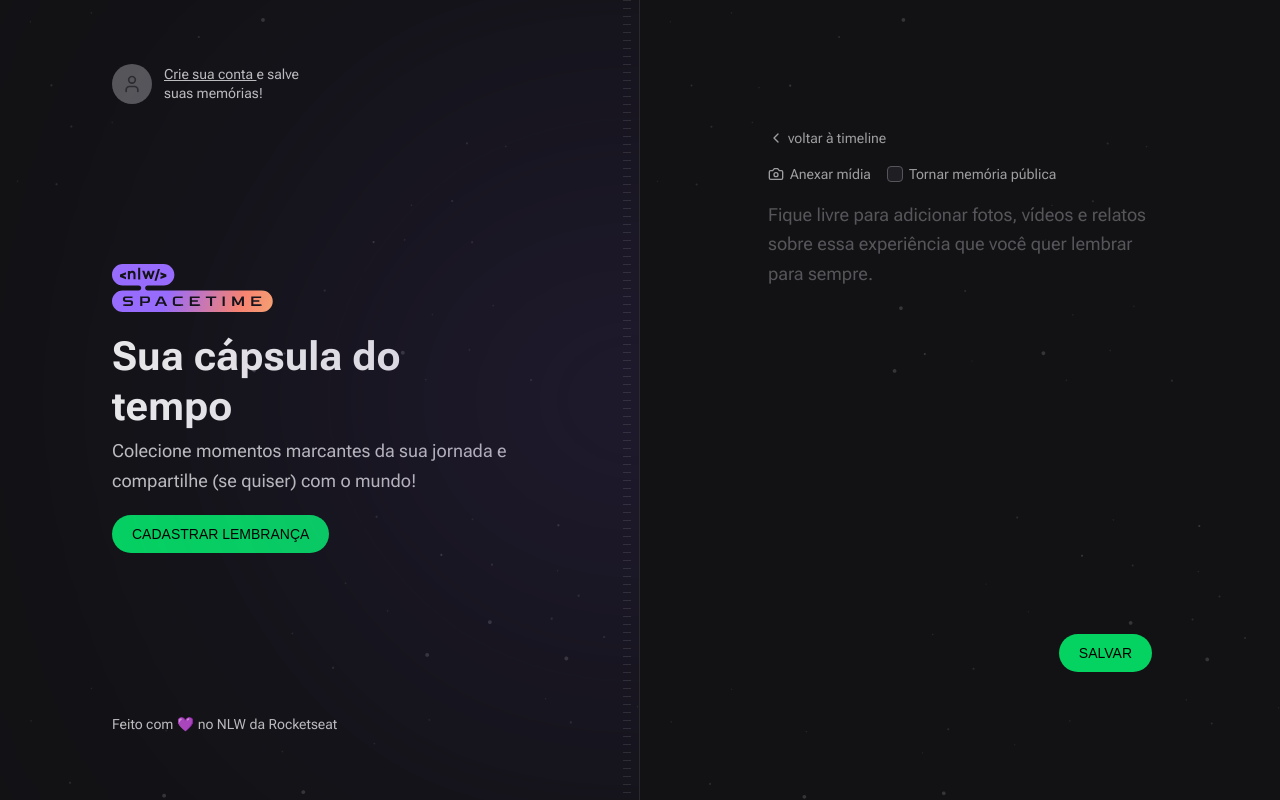
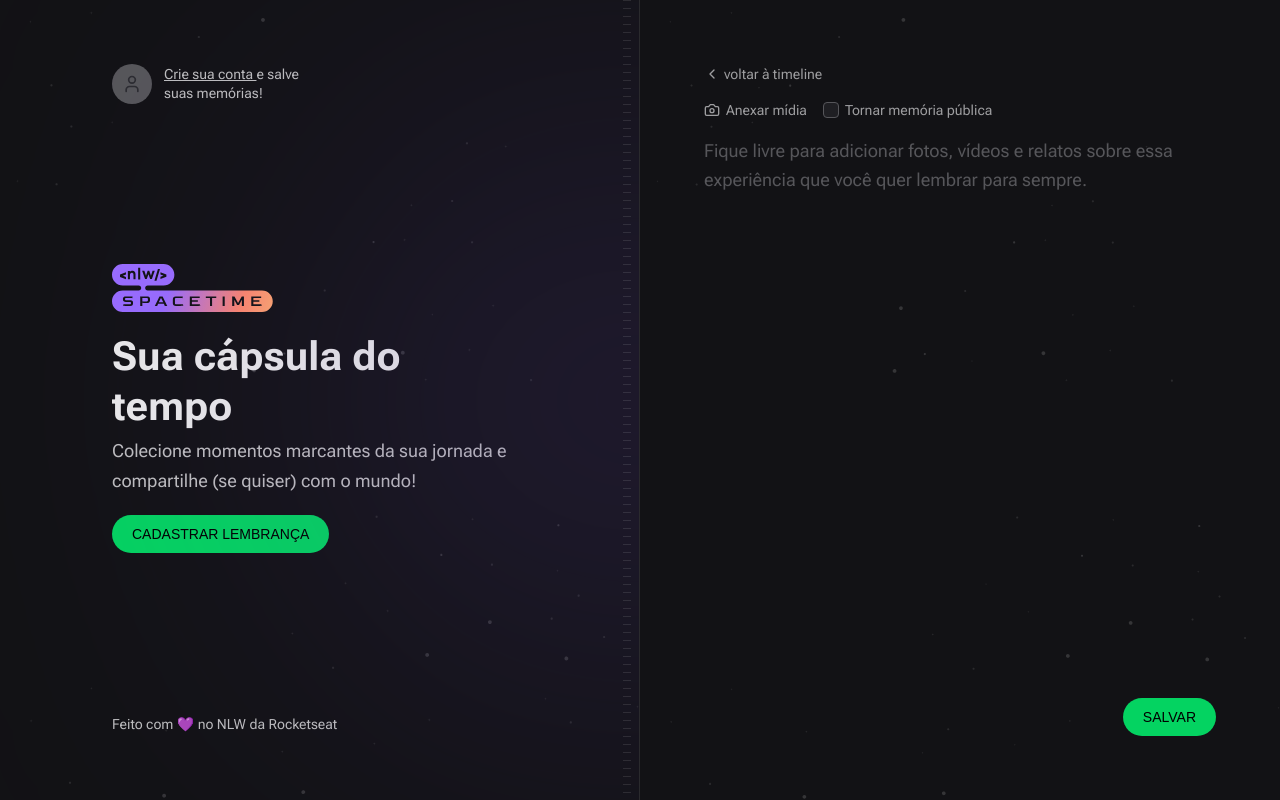
Before and after one commit to lfeliperibeiro/nlw-spacetime-web, a Next.js app: page /memories/new in a window 1280 px wide. Built offline with nearby package versions, Linux system fonts and the light colour scheme; no server answers; a web font is replaced by a local one.

Commit message:
refactor: remove padding

```diff
--- a/src/app/layout.tsx
+++ b/src/app/layout.tsx
@@ -46,7 +46,7 @@
 
           <div
             className={
-              'flex flex-col bg-[url(../assets/bg-stars.svg)] bg-cover p-16'
+              'flex max-h-screen flex-col overflow-y-scroll bg-[url(../assets/bg-stars.svg)] bg-cover'
             }
           >
             {children}
```
